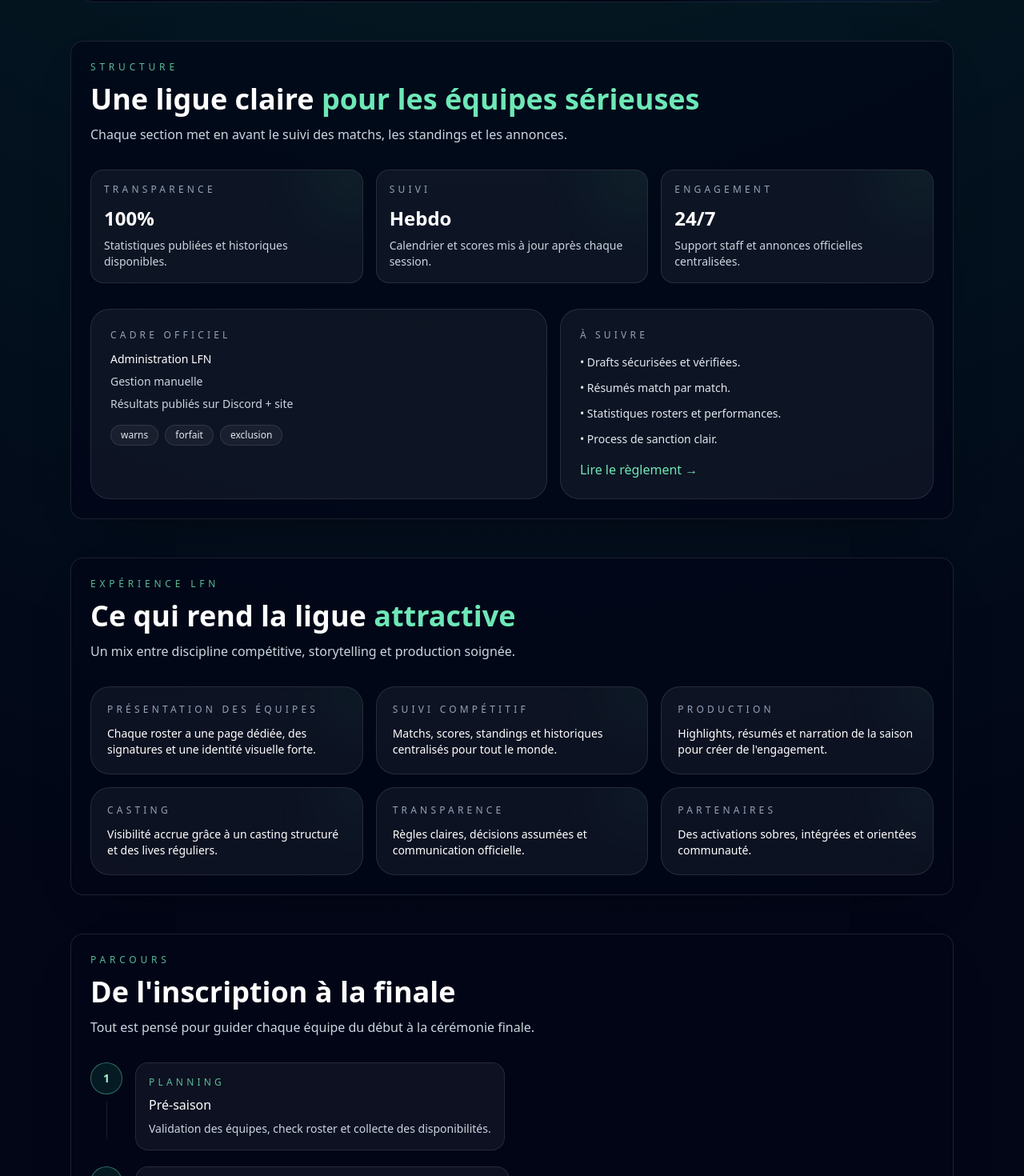
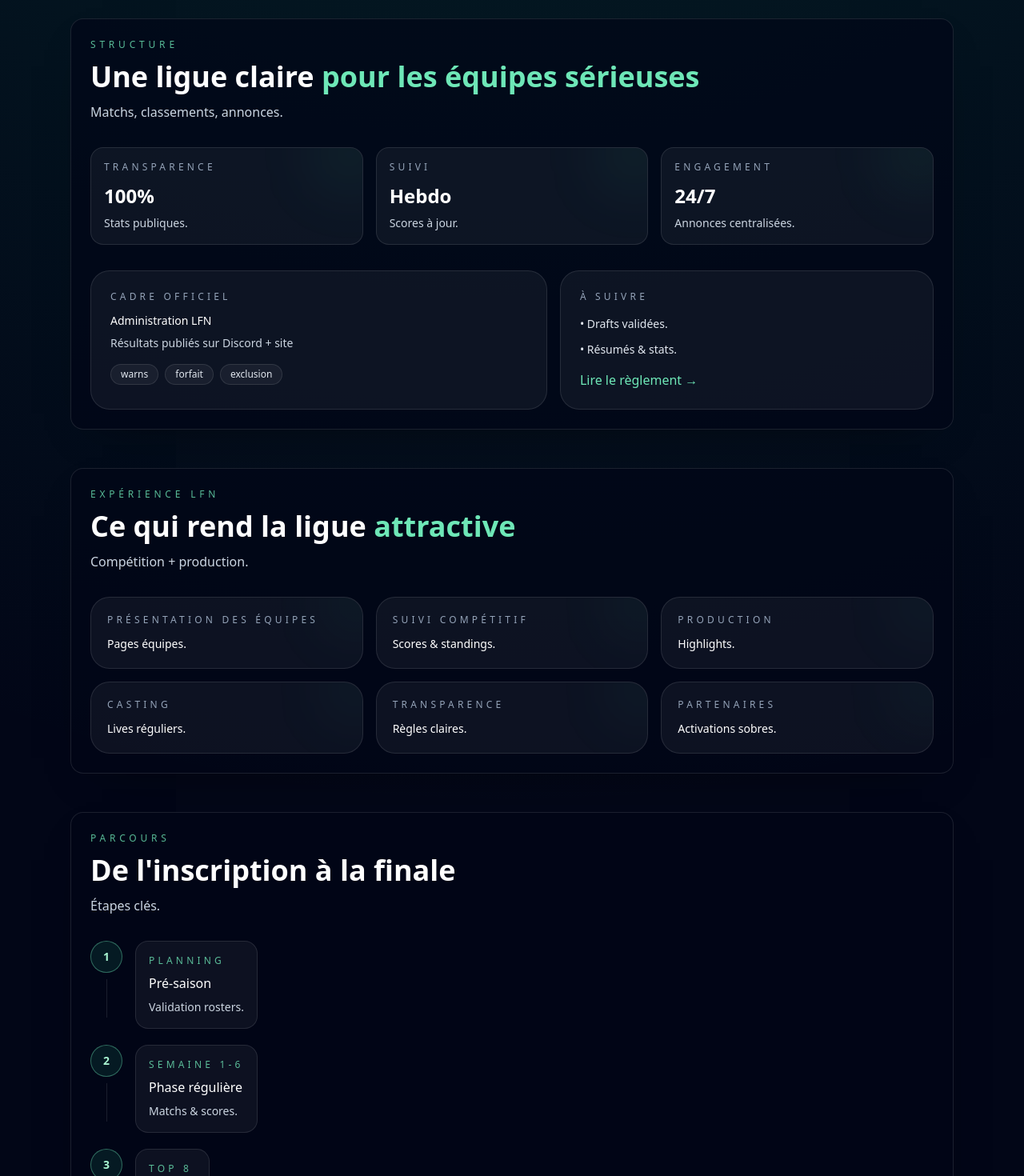
Before and after one commit to Prissme/Tiers-NB-Esport, a Next.js app: page / in a window 1280 px wide. Shown: the part 840-2310 px from the top of the page at 80% size. Built offline with nearby package versions, Linux system fonts and the light colour scheme.

Commit message:
Reduce copy across key pages

```diff
--- a/app/page.tsx
+++ b/app/page.tsx
@@ -28,8 +28,7 @@ export default function HomePage() {
             LFN — Ligue Francophone Null’s Brawl
           </h1>
           <p className="max-w-2xl text-base text-slate-200 md:text-lg">
-            Une ligue pensée pour les équipes ambitieuses : planning stable, suivi clair et ambiance
-            compétitive encadrée.
+            Ligue compétitive, calendrier clair, infos rapides.
           </p>
           <p className="text-xs uppercase tracking-[0.3em] text-emerald-300/80">
             {organization.communication}
@@ -72,7 +71,7 @@ export default function HomePage() {
               {lastResult.date} · {lastResult.time}
             </p>
             <p className="mt-3 text-xs text-slate-400">
-              Résumé complet disponible dans la rubrique résultats.
+              Résumé dans Résultats.
             </p>
           </GlowCard>
         </div>
@@ -83,30 +82,29 @@ export default function HomePage() {
           kicker="Structure"
           title="Une ligue claire"
           highlight="pour les équipes sérieuses"
-          description="Chaque section met en avant le suivi des matchs, les standings et les annonces."
+          description="Matchs, classements, annonces."
         />
         <div className="grid gap-4 md:grid-cols-3">
           <MetricCard
             label="Transparence"
             value="100%"
-            detail="Statistiques publiées et historiques disponibles."
+            detail="Stats publiques."
           />
           <MetricCard
             label="Suivi"
             value="Hebdo"
-            detail="Calendrier et scores mis à jour après chaque session."
+            detail="Scores à jour."
           />
           <MetricCard
             label="Engagement"
             value="24/7"
-            detail="Support staff et annonces officielles centralisées."
+            detail="Annonces centralisées."
           />
         </div>
         <div className="grid gap-4 lg:grid-cols-[1.1fr,0.9fr]">
           <div className="rounded-3xl border border-white/10 bg-white/5 p-6">
             <p className="text-xs uppercase tracking-[0.35em] text-slate-400">Cadre officiel</p>
             <p className="mt-3 text-sm text-white">{organization.administrationLabel}</p>
-            <p className="mt-2 text-sm text-slate-300">{organization.management}</p>
             <p className="mt-2 text-sm text-slate-300">{organization.publication}</p>
             <div className="mt-4 flex flex-wrap gap-2">
               {organization.sanctions.map((sanction) => (
@@ -119,10 +117,8 @@ export default function HomePage() {
           <div className="rounded-3xl border border-white/10 bg-white/5 p-6">
             <p className="text-xs uppercase tracking-[0.35em] text-slate-400">À suivre</p>
             <ul className="mt-4 space-y-3 text-sm text-slate-200">
-              <li>• Drafts sécurisées et vérifiées.</li>
-              <li>• Résumés match par match.</li>
-              <li>• Statistiques rosters et performances.</li>
-              <li>• Process de sanction clair.</li>
+              <li>• Drafts validées.</li>
+              <li>• Résumés & stats.</li>
             </ul>
             <Link href="/reglement" className="mt-4 inline-flex text-emerald-300 hover:text-emerald-200">
               Lire le règlement →
@@ -136,32 +132,32 @@ export default function HomePage() {
           kicker="Expérience LFN"
           title="Ce qui rend la ligue"
           highlight="attractive"
-          description="Un mix entre discipline compétitive, storytelling et production soignée."
+          description="Compétition + production."
         />
         <div className="grid gap-4 md:grid-cols-2 lg:grid-cols-3">
           <FeatureCard
             title="Présentation des équipes"
-            description="Chaque roster a une page dédiée, des signatures et une identité visuelle forte."
+            description="Pages équipes."
           />
           <FeatureCard
             title="Suivi compétitif"
-            description="Matchs, scores, standings et historiques centralisés pour tout le monde."
+            description="Scores & standings."
           />
           <FeatureCard
             title="Production"
-            description="Highlights, résumés et narration de la saison pour créer de l'engagement."
+            description="Highlights."
           />
           <FeatureCard
             title="Casting"
-            description="Visibilité accrue grâce à un casting structuré et des lives réguliers."
+            description="Lives réguliers."
           />
           <FeatureCard
             title="Transparence"
-            description="Règles claires, décisions assumées et communication officielle."
+            description="Règles claires."
           />
           <FeatureCard
             title="Partenaires"
-            description="Des activations sobres, intégrées et orientées communauté."
+            description="Activations sobres."
           />
         </div>
       </section>
@@ -170,28 +166,28 @@ export default function HomePage() {
         <SectionHeader
           kicker="Parcours"
           title="De l'inscription à la finale"
-          description="Tout est pensé pour guider chaque équipe du début à la cérémonie finale."
+          description="Étapes clés."
         />
         <Timeline
           items={[
             {
               title: "Pré-saison",
-              description: "Validation des équipes, check roster et collecte des disponibilités.",
+              description: "Validation rosters.",
               badge: "Planning",
             },
             {
               title: "Phase régulière",
-              description: "Matchs structurés, reporting des scores et analyse hebdomadaire.",
+              description: "Matchs & scores.",
               badge: "Semaine 1-6",
             },
             {
               title: "Playoffs",
-              description: "Matchs à enjeux, stream et highlights officiels.",
+              description: "Playoffs.",
               badge: "Top 8",
             },
             {
               title: "Finale",
-              description: "Clôture de la saison, remise des trophées et annonce du split suivant.",
+              description: "Finale.",
               badge: "Finale",
             },
           ]}
@@ -202,15 +198,12 @@ export default function HomePage() {
         <SectionHeader
           kicker="Focus partenaires"
           title="Des activations fortes"
-          description="Un environnement premium pour les équipes et les marques qui soutiennent la scène."
+          description="Soutiens ciblés."
         />
         <div className="grid gap-4 md:grid-cols-2">
           <div className="rounded-3xl border border-white/10 bg-white/5 p-6">
             <p className="text-xs uppercase tracking-[0.35em] text-slate-400">Sponsors</p>
-            <p className="mt-3 text-sm text-white">LFN est ouverte à des partenariats premium.</p>
-            <p className="mt-2 text-sm text-slate-300">
-              Organisation claire, reporting précis et mise en avant des activations en stream.
-            </p>
+            <p className="mt-3 text-sm text-white">Partenariats premium ouverts.</p>
             <Link href="/partenariats" className="mt-4 inline-flex text-emerald-300 hover:text-emerald-200">
               Découvrir les offres →
             </Link>
@@ -218,10 +211,7 @@ export default function HomePage() {
           <div className="rounded-3xl border border-white/10 bg-white/5 p-6">
             <p className="text-xs uppercase tracking-[0.35em] text-slate-400">Casting & média</p>
             <p className="mt-3 text-sm text-white">
-              Un récit continu autour des équipes, présentations régulières et highlights dédiés.
-            </p>
-            <p className="mt-2 text-sm text-slate-300">
-              Vidéos, interviews et contenus sociaux pour maximiser la visibilité.
+              Présentations & highlights.
             </p>
           </div>
         </div>
@@ -231,33 +221,21 @@ export default function HomePage() {
         <SectionHeader
           kicker="FAQ rapide"
           title="Questions fréquentes"
-          description="Les réponses essentielles pour les équipes et les partenaires."
+          description="Réponses essentielles."
         />
         <div className="grid gap-4 md:grid-cols-2">
           {[
             {
               title: "Comment inscrire une équipe ?",
-              detail: "Les inscriptions sont annoncées officiellement et passent par le formulaire LFN.",
+              detail: "Via le formulaire officiel.",
             },
             {
               title: "Quel est le format exact ?",
-              detail: "Toutes les rencontres sont en BO et suivent le format publié dans la section dédiée.",
+              detail: "BO selon la page format.",
             },
             {
               title: "Quand sont publiés les scores ?",
-              detail: "Après validation par l'organisation, généralement dans les 24h.",
-            },
-            {
-              title: "Peut-on proposer un partenariat ?",
-              detail: "Oui, un canal dédié est disponible pour discuter des activations possibles.",
-            },
-            {
-              title: "Les rosters peuvent-ils changer ?",
-              detail: "Non, les rosters sont verrouillés après validation officielle.",
-            },
-            {
-              title: "Comment suivre les annonces ?",
-              detail: "Toutes les communications passent par le Discord officiel.",
+              detail: "Après validation.",
             },
           ].map((item) => (
             <div key={item.title} className="rounded-3xl border border-white/10 bg-white/5 p-5">
@@ -270,7 +248,7 @@ export default function HomePage() {
 
       <Callout
         title="Prêt à rejoindre la prochaine saison ?"
-        description="Sécurisez votre place, préparez votre roster et suivez toutes les informations officielles sur le site."
+        description="Inscription rapide et infos clés."
         actions={
           <>
             <Button href="/participer" variant="primary">
```
Also changed, not shown: app/equipes/page.tsx (+24 -27 lines), app/partenariats/page.tsx (+11 -15 lines).
